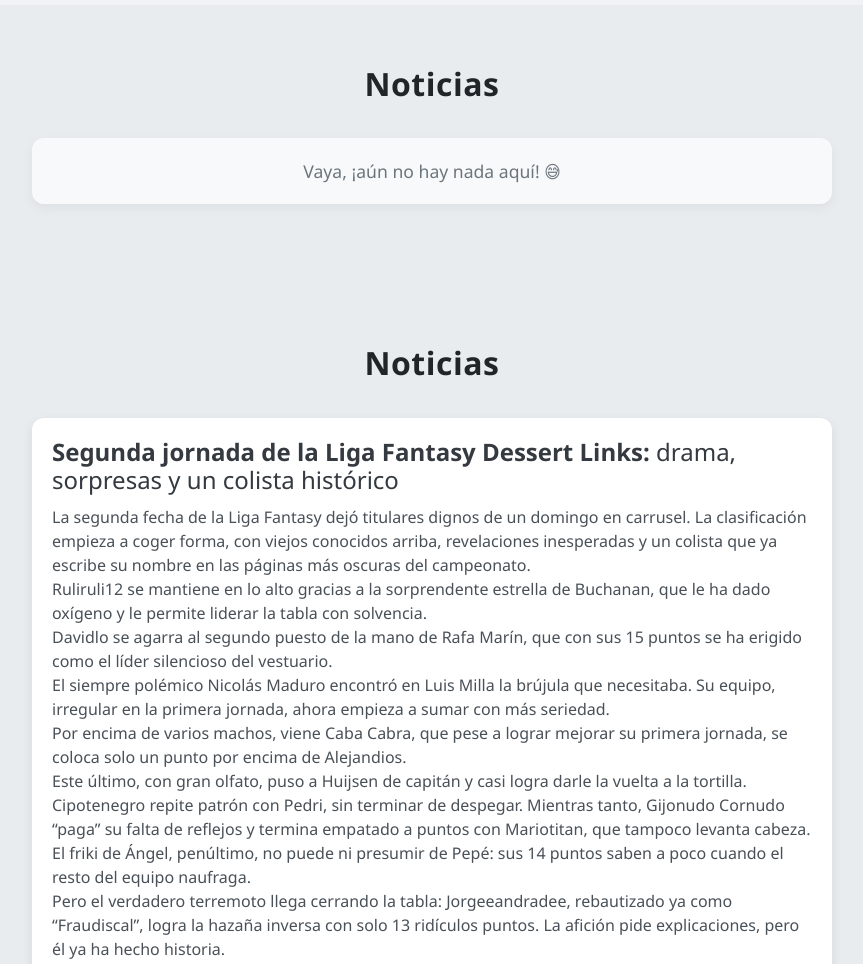
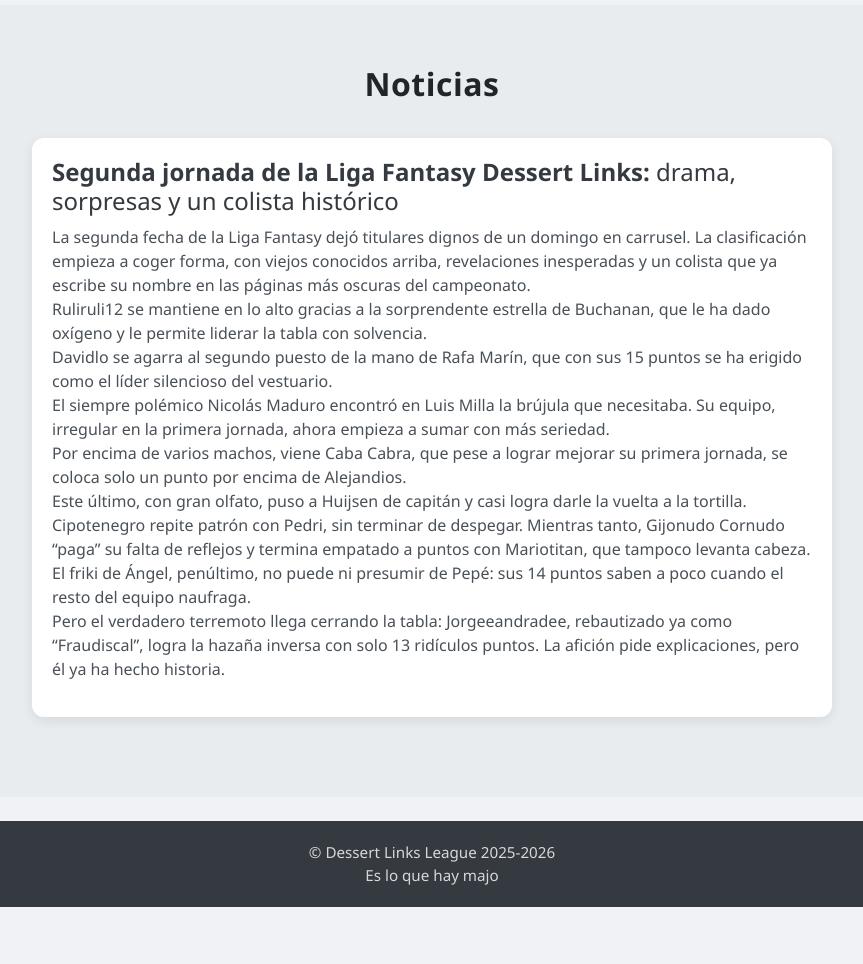
Before and after one commit to angeel003/Clasificacion-fantasy-2526, a plain HTML site: page index.html in a window 1280 px wide. Shown: the part 1560-2524 px from the top of the page, without its empty margins (208-1071 px from the left). After the commit the page ends 2467 px from the top, so only its background shows below. Drawn offline with nearby package versions, Linux system fonts and the light colour scheme; no server answers.

Commit message:
Update index.html

```diff
--- a/index.html
+++ b/index.html
@@ -302,15 +302,6 @@ h2 {
 
 <section class="section-alt">
   <h2>Noticias</h2>
-  <div class="noticia-vacia">
-    <p>Vaya, ¡aún no hay nada aquí! 😅</p>
-  </div>
-</section>
-
-
-
-<section class="section-alt">
-  <h2>Noticias</h2>
   <!-- Noticia individual  -->
   <div class="noticia-card">
     <h3><strong>Segunda jornada de la Liga Fantasy Dessert Links: </strong> drama, sorpresas y un colista histórico</h3>
```
